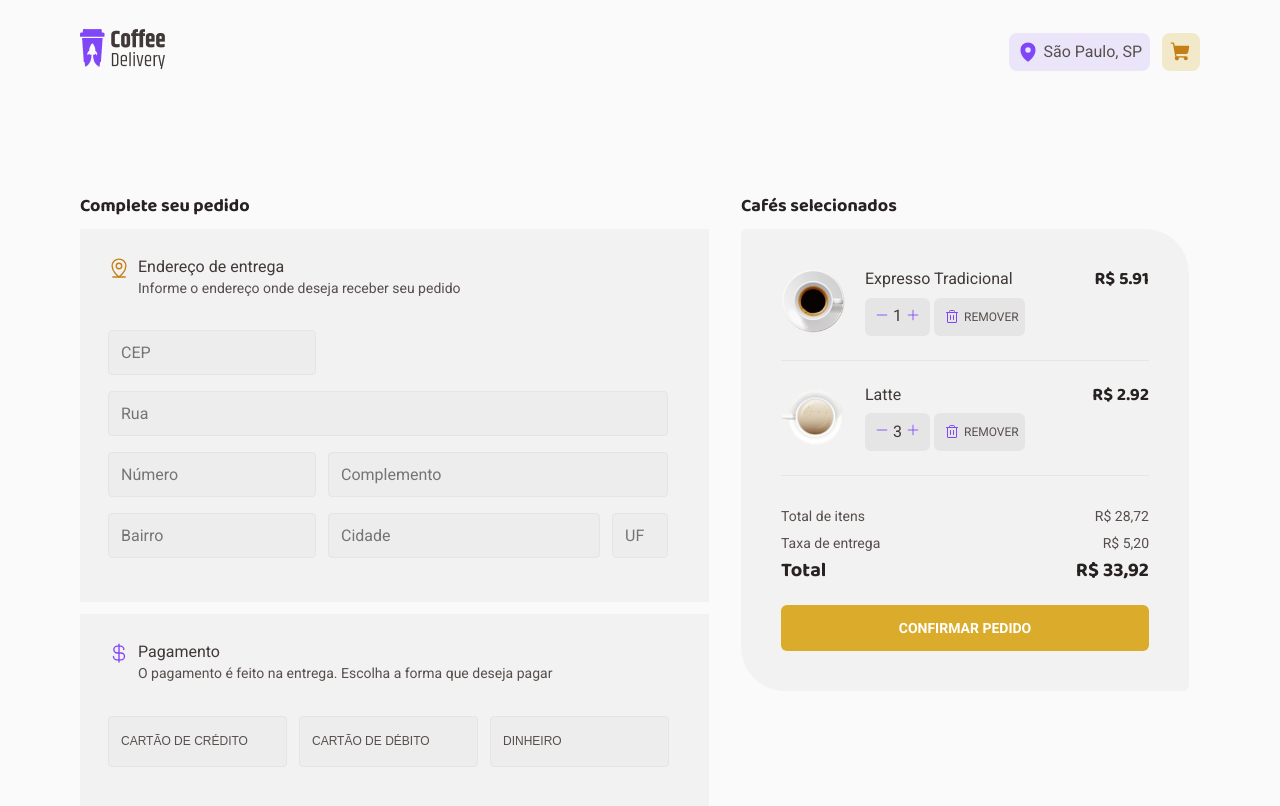
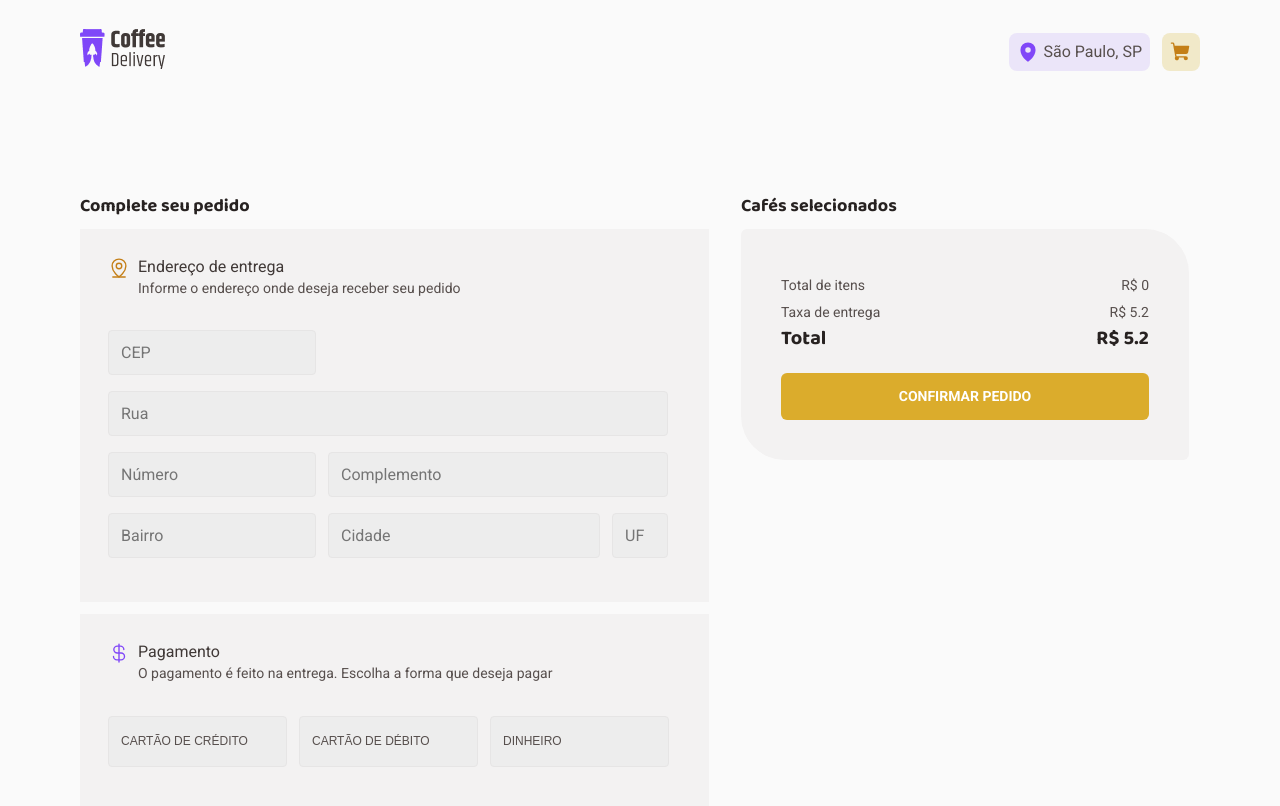
Before and after one commit to Bruno-Ferr/coffeeDelivery, a React (Vite) app: page /checkout in a window 1280 px wide. Shown: the top 806 px of the page. Built offline with nearby package versions, Linux system fonts and the light colour scheme.

Commit message:
cart counter, checkout page cart and price functions

```diff
--- a/src/components/CoffeeCard/index.tsx
+++ b/src/components/CoffeeCard/index.tsx
@@ -20,22 +20,16 @@ interface ICoffeeCardProps {
 }
 
 export function CoffeeCard( { coffee }: ICoffeeCardProps) {
-  const [counter, setCounter] = useState(0)
-  const { handleAddToCart, handleRemoveFromCart, coffees} = useContext(CartContext)
+  const { handleAddToCart, handleRemoveFromCart, cart } = useContext(CartContext)
+  const [ product ] = cart.filter(product => coffee.id === product.id)
 
   function handleAddCoffee(id: number) {
     handleAddToCart(id)
-
-    const [ coffee ] = coffees.filter(product => product.id === id)
-    if (coffee.stock > counter) {
-      setCounter(counter + 1)
-    }
   }
 
   function handleSubCoffee(id: number) {
-    if(counter !== 0) {
+    if(product.amount !== 0) {
       handleRemoveFromCart(id)
-      setCounter(counter - 1)
     }
   }
 
@@ -56,7 +50,7 @@ export function CoffeeCard( { coffee }: ICoffeeCardProps) {
             <button onClick={() => handleSubCoffee(coffee.id)}>
               <Minus size={14} />
             </button>
-            <span>{counter}</span>
+            <span>{product !== undefined ? product.amount : 0}</span>
             <button onClick={() => handleAddCoffee(coffee.id)}>
               <Plus size={14} />
             </button>
--- a/src/components/Header/index.tsx
+++ b/src/components/Header/index.tsx
@@ -3,8 +3,11 @@ import './styles.scss'
 
 import logo  from '../../assets/Logo.png'
 import { Link } from "react-router-dom";
+import { useContext } from "react";
+import { CartContext } from "../../context/useCart";
 
 export function Header() {
+  const { cart } = useContext(CartContext)
   return (
     <header>
       <Link to="/">
@@ -17,6 +20,11 @@ export function Header() {
         </div>
         <Link to="/checkout"  className="cart">
           <ShoppingCart size={22}  weight="fill" />
+          {
+            cart.length > 0 && (
+              <div className="items-counter">{cart.length}</div>
+            )
+          }
         </Link>
       </div>
     </header>
--- a/src/components/Header/styles.scss
+++ b/src/components/Header/styles.scss
@@ -29,6 +29,7 @@ header {
 
 
   .cart {
+    position: relative;
     display: flex;
     align-items: center;
     justify-content: center;
@@ -36,6 +37,23 @@ header {
     border-radius: 8px;
     background: var(--yellow-light);
     cursor: pointer;
+
+    .items-counter {
+      display: flex;
+      align-items: center;
+      justify-content: center;
+      border-radius: 999px;
+      font-size: 12px;
+      font-weight: bold;
+      background: var(--yellow-dark);
+      color: var(--white);
+      text-decoration: none;
+      width: 18px;
+      height: 18px;
+      position: absolute;
+      top: -7px;
+      right: -7px;
+    }
   }
 
   .cart svg {
--- a/src/context/useCart.tsx
+++ b/src/context/useCart.tsx
@@ -39,6 +39,7 @@ interface ICartContext {
   coffees: CoffeesProps,
   handleAddToCart: (productId: number) => void;
   handleRemoveFromCart: (productId: number) => void;
+  handleRemoveAllFromCart: (productId: number) => void;
   updateTotalPrice: () => void;
   setTotalPrice: (price: number) => void;
 }
@@ -179,21 +180,7 @@ export const coffees:CoffeesProps = [
 export const CartContext = createContext({} as ICartContext)
 
 export function CartContextProvider({ children }: ICartContextProvider) {
-  const [cart, setCart] = useState<CartProps>([{
-    id: 1,
-    url: coffee,
-    title: "Expresso Tradicional",
-    price: 5.91,
-    amount: 1,
-  },
-  {
-    id: 2,
-    url: ImageCoffee1,
-    title: "Latte",
-    price: 2.92,
-    amount: 3,
-  },
-])
+  const [cart, setCart] = useState<CartProps>([])
   const [totalPrice, setTotalPrice] = useState(0)
 
   function handleAddToCart(productId: number) {
@@ -211,6 +198,7 @@ export function CartContextProvider({ children }: ICartContextProvider) {
       }
 
       setCart([...cart, newProduct])
+      updateTotalPrice()
     } else {
       const [{ stock }] = coffees.filter(coffee => coffee.id === productId)
 
@@ -221,6 +209,7 @@ export function CartContextProvider({ children }: ICartContextProvider) {
         }: product)
 
         setCart(updateCart)
+        updateTotalPrice()
       }
     }
   }
@@ -238,24 +227,36 @@ export function CartContextProvider({ children }: ICartContextProvider) {
         }: product)
 
         setCart(updateCart)
+        updateTotalPrice()
       } else {
         const removeProduct = cart.filter(product => product.id !== productId)
 
         setCart(removeProduct)
+        updateTotalPrice()
       }
     }
   }
 
+  function handleRemoveAllFromCart(productId: number) {
+    const productAlreadyInCart = cart.find(product => product.id === productId)
+
+    if(productAlreadyInCart) {
+      const removeProduct = cart.filter(product => product.id !== productId)
+
+      setCart(removeProduct)
+      updateTotalPrice()
+    }
+  }
+
+
   function updateTotalPrice() {
     const price = cart.map(product => product.amount * product.price).reduce((prev, curr) => prev + curr, 0)
 
-    console.log(price)
-
-    setTotalPrice(() => { return price })
+    setTotalPrice(price)
   }
 
   return (
-    <CartContext.Provider value={{ coffees, cart, totalPrice, handleAddToCart, handleRemoveFromCart, setTotalPrice, updateTotalPrice }}>
+    <CartContext.Provider value={{ coffees, cart, totalPrice, handleAddToCart, handleRemoveFromCart, handleRemoveAllFromCart, setTotalPrice, updateTotalPrice }}>
       {children}
     </CartContext.Provider>
   )
--- a/src/pages/Purchase.tsx
+++ b/src/pages/Purchase.tsx
@@ -1,11 +1,31 @@
 
 import { Bank, CreditCard, CurrencyDollar, MapPinLine, Minus, Money, Plus, Trash } from 'phosphor-react';
-import { useContext } from 'react';
+import { useContext, useEffect } from 'react';
 import { CartContext } from '../context/useCart';
 import './purchase.scss';
 
 export function Purchase() {
-  const { cart } = useContext(CartContext)
+  const { cart, handleAddToCart, handleRemoveFromCart, totalPrice, updateTotalPrice, handleRemoveAllFromCart } = useContext(CartContext)
+  const frete = 5.20
+
+  useEffect(() => {
+    if(cart !== undefined ) {
+      updateTotalPrice()
+    }
+  }, [cart])
+
+  function handleAddCoffee(id: number) {
+    handleAddToCart(id)
+  }
+
+  function handleSubCoffee(id: number) {
+    handleRemoveFromCart(id)
+
+  }
+
+  function handleRemoveProduct(id: number) {
+    handleRemoveAllFromCart(id)
+  }
 
   return (
     <div className="checkout">
@@ -65,21 +85,21 @@ export function Purchase() {
                       <p>{product.title}</p>
                       <div className='coffee-actions'>
                         <div className='counter'>
-                          <button>
+                          <button onClick={() => handleSubCoffee(product.id)}>
                             <Minus size={14} />
                           </button>
                           <p>{product.amount}</p>
-                          <button>
+                          <button onClick={() => handleAddCoffee(product.id)}>
                             <Plus size={14} />
                           </button>
                         </div>
-                        <button className='remove-button'>
+                        <button onClick={() => handleRemoveProduct(product.id)} className='remove-button'>
                           <Trash size={16} /> REMOVER
                         </button>
                       </div>
                     </div>
                   </div>
-                  <h3>R$ {product.price}</h3>
+                  <h3>R$ {product.price * product.amount}</h3>
                 </div>
                 <div className='divider'></div>
               </>
@@ -88,15 +108,15 @@ export function Purchase() {
           <div className='values'>
             <div className='total-price'>
               <p>Total de itens</p>
-              <p>R$ 28,72</p>
+              <p>R$ {totalPrice}</p>
             </div>
             <div className='total-price'>
               <p>Taxa de entrega</p>
-              <p>R$ 5,20</p>
+              <p>R$ {frete}</p>
             </div>
             <div className='total-price'>
               <h2>Total</h2>
-              <h2>R$ 33,92</h2>
+              <h2>R$ {totalPrice + frete}</h2>
             </div>
             <button className='confirm-order'>
               CONFIRMAR PEDIDO
```
